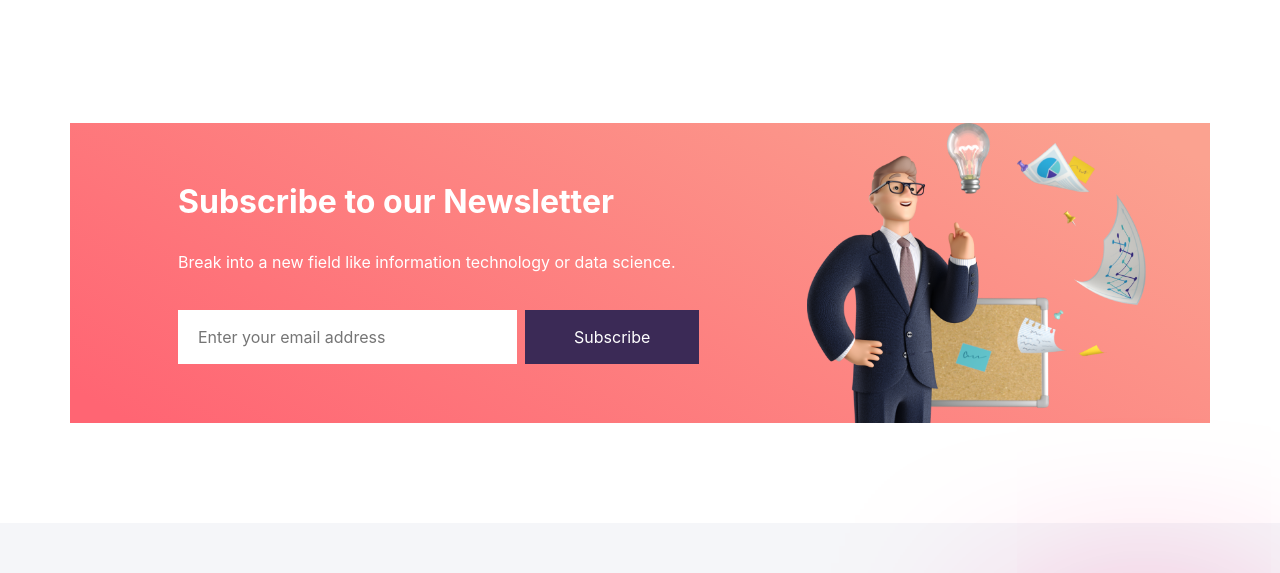
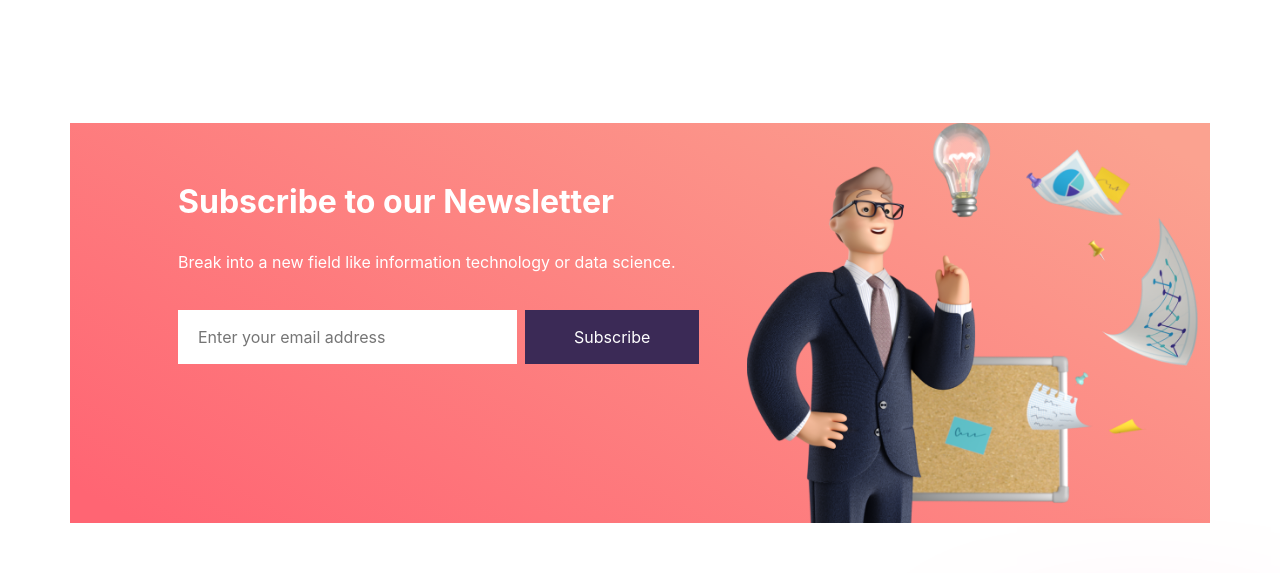
Before and after one commit to KhanhCan2k4/fe1Coursework, a plain HTML site: page index.html in a window 1280 px wide. Shown: the part 7720-8293 px from the top of the page. Drawn offline with Linux system fonts and the light colour scheme.

Commit message:
Update styles.css

```diff
--- a/public/css/styles.css
+++ b/public/css/styles.css
@@ -915,11 +915,11 @@ body {
     background: #1EA69A;
 }
 
-.subscribe-logo {
+/* .subscribe-logo {
     height: 300px;
     width: auto;
     margin-left: 60px;
-}
+} */
 
 /* contact */
 #main-contact {
```
